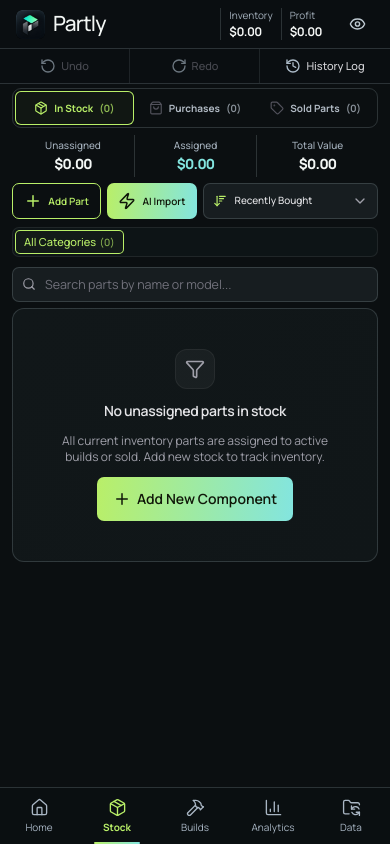
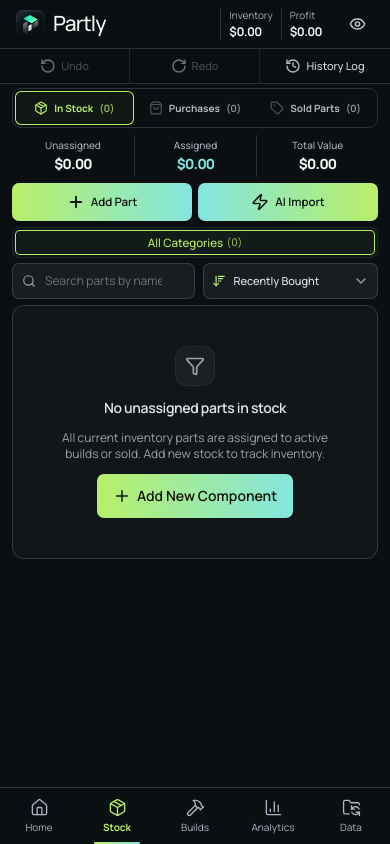
Before and after one commit to Mehmood28/Partly-app, a React (Vite) app: page / in a window 390 px wide. Both pictures are taken after a click on the button 334 px from the left and 550 px from the top of the page. Built offline with nearby package versions, Linux system fonts and the light colour scheme.

Commit message:
feat: add scroll indicators and update UI layouts
- Integrated `CustomScrollIndicator` into virtualized views
- Added `WindowScrollIndicator` to main application layout
- Refactored inventory action buttons and filter bar for better mobile responsiveness

```diff
--- a/src/App.tsx
+++ b/src/App.tsx
@@ -18,6 +18,7 @@ import { SellPartModal } from './components/parts/sellPart/SellPartModal';
 import { BulkStockEntryModal, ParsedBulkStockItem } from './components/BulkStockEntryModal';
 import { InventoryComponent, PCBuild, PurchaseEntry } from './types';
 import { normalizeTags } from './utils/helpers';
+import { WindowScrollIndicator } from './components/ui/WindowScrollIndicator';
 
 function AppContent() {
   const { showToast } = useToast();
@@ -347,6 +348,7 @@ function AppContent() {
         isBusy={isResetting}
         busyText="Clearing..."
       />
+      <WindowScrollIndicator />
       </div>
     </div>
   );
--- a/src/components/InventoryFilterBar.tsx
+++ b/src/components/InventoryFilterBar.tsx
@@ -51,9 +51,9 @@ export const InventoryFilterBar: React.FC<InventoryFilterBarProps> = ({
     : [];
 
   return (
-    <div className={`inventory-filter-bar w-full space-y-2 ${compactControls ? 'is-compact' : ''}`}>
+    <div className={`inventory-filter-bar w-full flex flex-col gap-1.5 ${compactControls ? 'is-compact' : ''}`}>
       {showCategories && (
-        <div className="category-filters w-full py-0.5">
+        <div className="category-filters w-full">
           <div className="category-segmented flex flex-wrap items-center p-[2px] gap-[2px] rounded-[7px] border border-white/[0.08] bg-[#0d1416] w-full">
             <button
               type="button"
@@ -62,14 +62,14 @@ export const InventoryFilterBar: React.FC<InventoryFilterBarProps> = ({
                 onSubCategoryChange?.('');
               }}
               data-active={activeCategory === 'ALL'}
-              className={`relative px-2.5 py-0.5 rounded-[5px] text-[11px] font-medium leading-none flex items-center justify-center gap-1 flex-shrink-0 transition-all duration-150 focus-visible:outline-none focus-visible:ring-1 focus-visible:ring-[#B9EF68] h-[24px] ${
+              className={`relative flex-1 min-w-max px-2.5 py-0.5 rounded-[5px] text-[11.5px] font-medium leading-none flex items-center justify-center gap-1 transition-all duration-150 focus-visible:outline-none focus-visible:ring-1 focus-visible:ring-[#B9EF68] h-[25px] ${
                 activeCategory === 'ALL'
                   ? 'text-[#B9EF68] bg-[#B9EF68]/[0.03] shadow-[inset_0_0_0_1px_#B9EF68]'
                   : 'text-[#b1bac4] border-0 bg-transparent hover:text-zinc-200 hover:bg-white/[0.04]'
               }`}
             >
               <span className="whitespace-nowrap font-medium">All Categories</span>
-              <span className="shrink-0 font-mono text-[10px] opacity-75">
+              <span className="shrink-0 font-mono text-[10.5px] opacity-75">
                 ({components.filter(isAvailable).length})
               </span>
             </button>
@@ -87,14 +87,14 @@ export const InventoryFilterBar: React.FC<InventoryFilterBarProps> = ({
                     onSubCategoryChange?.('');
                   }}
                   data-active={isActive}
-                  className={`relative px-2.5 py-0.5 rounded-[5px] text-[11px] font-medium leading-none flex items-center justify-center gap-1 flex-shrink-0 transition-all duration-150 focus-visible:outline-none focus-visible:ring-1 focus-visible:ring-[#B9EF68] h-[24px] ${
+                  className={`relative flex-1 min-w-max px-2.5 py-0.5 rounded-[5px] text-[11.5px] font-medium leading-none flex items-center justify-center gap-1 transition-all duration-150 focus-visible:outline-none focus-visible:ring-1 focus-visible:ring-[#B9EF68] h-[25px] ${
                     isActive
                       ? 'text-[#B9EF68] bg-[#B9EF68]/[0.03] shadow-[inset_0_0_0_1px_#B9EF68]'
                       : 'text-[#b1bac4] border-0 bg-transparent hover:text-zinc-200 hover:bg-white/[0.04]'
                   }`}
                 >
                   <span className="whitespace-nowrap font-medium">{cat}</span>
-                  <span className="shrink-0 font-mono text-[10px] opacity-75">
+                  <span className="shrink-0 font-mono text-[10.5px] opacity-75">
                     ({count})
                   </span>
                 </button>
@@ -106,7 +106,7 @@ export const InventoryFilterBar: React.FC<InventoryFilterBarProps> = ({
 
       {/* Secondary Tag Group Filter Bar (Wrapped Row with Dividers) */}
       {currentTagGroups.length > 0 && (
-        <div className="subcategory-filters w-full py-0.5">
+        <div className="subcategory-filters w-full">
           <div className="subcategory-segmented inline-flex flex-wrap items-center p-[2px] gap-[2px] rounded-[7px] border border-white/[0.08] bg-[#0d1416] w-auto max-w-full">
             {currentTagGroups.map((group, groupIdx) => (
               <React.Fragment key={group.label}>
@@ -133,7 +133,7 @@ export const InventoryFilterBar: React.FC<InventoryFilterBarProps> = ({
                         }
                       }}
                       data-active={isActive}
-                      className={`relative px-2 py-0.5 rounded-[5px] text-[10px] font-semibold leading-none flex items-center justify-center flex-shrink-0 transition-all duration-150 focus-visible:outline-none focus-visible:ring-1 focus-visible:ring-[#B9EF68] h-[20px] ${
+                      className={`relative px-2 py-0.5 rounded-[5px] text-[10.5px] font-semibold leading-none flex items-center justify-center flex-shrink-0 transition-all duration-150 focus-visible:outline-none focus-visible:ring-1 focus-visible:ring-[#B9EF68] h-[21px] ${
                         isActive
                           ? 'text-[#B9EF68] bg-[#B9EF68]/[0.03] shadow-[inset_0_0_0_1px_#B9EF68]'
                           : 'text-[#b1bac4] border-0 bg-transparent hover:text-zinc-200 hover:bg-white/[0.04]'
@@ -149,17 +149,18 @@ export const InventoryFilterBar: React.FC<InventoryFilterBarProps> = ({
         </div>
       )}
 
-      {/* Controls Row: Search & Sort */}
-      {(showSearch || (showSort && onSortByChange)) && <div className="inventory-filter-controls flex w-full min-w-0 max-w-full flex-col gap-2 sm:flex-row">
+      {/* Controls Row: Search & Sort side-by-side */}
+      {(showSearch || (showSort && onSortByChange)) && (
+        <div className="inventory-filter-controls flex flex-row items-center gap-2 w-full min-w-0 max-w-full">
           {showSearch && (
-        <div className="relative flex-1 min-w-0 w-full max-w-full group">
+            <div className="relative flex-1 min-w-0 group">
               <Search className="absolute left-2.5 top-1/2 h-3.5 w-3.5 -translate-y-1/2 text-zinc-400 pointer-events-none" />
               <input
                 type="text"
                 placeholder="Search parts by name or model..."
                 value={searchQuery}
                 onChange={(e) => onSearchChange(e.target.value)}
-            className="app-field max-w-full box-border pl-8 pr-8 text-sm placeholder:text-zinc-500"
+                className="app-field max-w-full box-border pl-8 pr-8 text-xs placeholder:text-zinc-500 !h-[36px] !min-h-[36px]"
               />
               {searchQuery && (
                 <button
@@ -176,7 +177,7 @@ export const InventoryFilterBar: React.FC<InventoryFilterBarProps> = ({
           )}
 
           {showSort && onSortByChange && (
-          <div className="inventory-sort-control w-full sm:w-auto shrink-0 z-30 relative min-w-0 max-w-full">
+            <div className="inventory-sort-control shrink-0 z-30 relative min-w-0 w-[155px] sm:w-[185px]">
               <CustomSelect
                 value={sortBy}
                 onChange={(val) => onSortByChange(val as SortOption)}
@@ -187,13 +188,15 @@ export const InventoryFilterBar: React.FC<InventoryFilterBarProps> = ({
                   { value: 'highest-stock', label: 'Highest Units in Stock' },
                   { value: 'lowest-stock', label: 'Lowest Units in Stock' }
                 ]}
-              icon={<ArrowDownWideNarrow className="h-4 w-4 text-[#B9EF68]" />}
-              className="w-full sm:min-w-[210px]"
-              dropdownClassName="shadow-2xl min-w-[230px] py-1.5"
+                icon={<ArrowDownWideNarrow className="h-3.5 w-3.5 text-[#B9EF68]" />}
+                className="w-full"
+                dropdownClassName="shadow-2xl min-w-[210px] py-1.5"
+                fitLongestOption={false}
               />
             </div>
           )}
-      </div>}
+        </div>
+      )}
     </div>
   );
 };
--- a/src/components/InventoryView.tsx
+++ b/src/components/InventoryView.tsx
@@ -14,9 +14,9 @@ import {
   SortOption,
   getConflictingTags
 } from '../utils/helpers';
-import { Plus, Filter, Zap, Layers, ArrowDownWideNarrow } from 'lucide-react';
-import { CustomSelect } from './ui/CustomSelect';
+import { Plus, Filter, Zap, Layers } from 'lucide-react';
 import { useVirtualListScroll } from '../hooks/useVirtualListScroll';
+import { CustomScrollIndicator } from './ui/CustomScrollIndicator';
 
 interface InventoryViewProps {
   isActive?: boolean;
@@ -195,44 +195,29 @@ export const InventoryView: React.FC<InventoryViewProps> = React.memo(({
         </div>
       </div>
 
-      <div className="inventory-actions stock-actions-row">
+      <div className="inventory-actions stock-actions-row grid grid-cols-2 gap-2 w-full">
         <button
           type="button"
           onClick={() => onOpenAddComponent()}
-          className="app-button app-button-outline flex shrink-0 items-center justify-center gap-1.5 px-4"
+          className="app-button flex w-full items-center justify-center gap-1.5 px-4 h-[38px] text-xs font-bold text-[#0d1612] bg-gradient-to-r from-[#b9ef68] to-[#83e5df] border-none whitespace-nowrap shadow-sm hover:brightness-105 transition-all"
+          style={{ background: 'linear-gradient(90deg, #b9ef68 0%, #83e5df 100%)', color: '#0d1612', border: 'none' }}
           title="Add a new component"
         >
-          <Plus className="w-3.5 h-3.5 shrink-0" />
+          <Plus className="w-3.5 h-3.5 stroke-[2.5] text-current shrink-0" />
           <span>Add Part</span>
         </button>
         {onOpenBulkEntry && (
           <button
             type="button"
             onClick={onOpenBulkEntry}
-            className="app-button app-button-primary flex items-center justify-center gap-1.5 px-4"
+            className="app-button flex w-full items-center justify-center gap-1.5 px-4 h-[38px] text-xs font-bold text-[#0d1612] bg-gradient-to-r from-[#83e5df] to-[#b9ef68] border-none whitespace-nowrap shadow-sm hover:brightness-105 transition-all"
+            style={{ background: 'linear-gradient(90deg, #83e5df 0%, #b9ef68 100%)', color: '#0d1612', border: 'none' }}
             title="Fast Bulk Stock Entry via AI Text or Image Scan"
           >
-            <Zap className="h-3.5 w-3.5 shrink-0" />
+            <Zap className="h-3.5 w-3.5 text-current shrink-0" />
             <span>AI Import</span>
           </button>
         )}
-        <div className="stock-sort-control">
-          <CustomSelect
-            value={sortBy}
-            onChange={(val) => setSortBy(val as SortOption)}
-            options={[
-              { value: 'newest-purchase', label: 'Recently Bought' },
-              { value: 'highest-price', label: 'Highest Price Per Unit' },
-              { value: 'lowest-price', label: 'Lowest Price Per Unit' },
-              { value: 'highest-stock', label: 'Highest Units in Stock' },
-              { value: 'lowest-stock', label: 'Lowest Units in Stock' },
-            ]}
-            icon={<ArrowDownWideNarrow className="h-3.5 w-3.5 text-[#B9EF68]" />}
-            className="w-full"
-            dropdownClassName="py-1.5"
-            fitLongestOption={false}
-          />
-        </div>
       </div>
 
       <div className="inventory-filters">
@@ -247,7 +232,7 @@ export const InventoryView: React.FC<InventoryViewProps> = React.memo(({
           onSubTagToggle={handleSubTagToggle}
           sortBy={sortBy}
           onSortByChange={setSortBy}
-          showSort={false}
+          showSort={true}
           onlyAvailable={true}
         />
       </div>
@@ -287,13 +272,13 @@ export const InventoryView: React.FC<InventoryViewProps> = React.memo(({
           ))}
         </div>
       ) : (
+        <div className="relative">
           <div
             ref={parentRef}
             onScroll={handleScroll}
-          className="max-h-[75dvh] min-h-[360px] overflow-y-auto pr-1"
+            className="max-h-[75dvh] min-h-[360px] overflow-y-auto no-scrollbar pr-1"
             style={{
               overflowAnchor: 'none',
-            scrollbarWidth: 'thin',
             }}
           >
             <div
@@ -328,6 +313,8 @@ export const InventoryView: React.FC<InventoryViewProps> = React.memo(({
               })}
             </div>
           </div>
+          <CustomScrollIndicator containerRef={parentRef} />
+        </div>
       )}
     </div>
   );
--- /dev/null
+++ b/src/components/ui/CustomScrollIndicator.tsx
@@ -0,0 +1,81 @@
+import React, { useEffect, useRef, useState, useCallback } from 'react';
+
+interface CustomScrollIndicatorProps {
+  containerRef: React.RefObject<HTMLDivElement | null>;
+  className?: string;
+}
+
+export const CustomScrollIndicator: React.FC<CustomScrollIndicatorProps> = ({
+  containerRef,
+  className = '',
+}) => {
+  const [visible, setVisible] = useState(false);
+  const [thumbStyle, setThumbStyle] = useState<{ height: number; top: number }>({
+    height: 0,
+    top: 0,
+  });
+  const hideTimerRef = useRef<number | null>(null);
+
+  const updateThumb = useCallback(() => {
+    const el = containerRef.current;
+    if (!el) return;
+
+    const { scrollTop, scrollHeight, clientHeight } = el;
+    const maxScroll = scrollHeight - clientHeight;
+
+    if (maxScroll <= 4) {
+      setVisible(false);
+      return;
+    }
+
+    const ratio = clientHeight / scrollHeight;
+    const thumbHeight = Math.max(28, Math.round(clientHeight * ratio));
+    const availableTrack = clientHeight - thumbHeight;
+    const top = Math.round((scrollTop / maxScroll) * availableTrack);
+
+    setThumbStyle({ height: thumbHeight, top });
+    setVisible(true);
+
+    if (hideTimerRef.current) {
+      window.clearTimeout(hideTimerRef.current);
+    }
+    hideTimerRef.current = window.setTimeout(() => {
+      setVisible(false);
+    }, 800);
+  }, [containerRef]);
+
+  useEffect(() => {
+    const el = containerRef.current;
+    if (!el) return;
+
+    const onScroll = () => {
+      updateThumb();
+    };
+
+    el.addEventListener('scroll', onScroll, { passive: true });
+
+    return () => {
+      el.removeEventListener('scroll', onScroll);
+      if (hideTimerRef.current) {
+        window.clearTimeout(hideTimerRef.current);
+      }
+    };
+  }, [containerRef, updateThumb]);
+
+  return (
+    <div
+      aria-hidden="true"
+      className={`pointer-events-none absolute right-0.5 top-1 bottom-1 w-1.5 z-20 transition-opacity duration-300 ease-out ${
+        visible ? 'opacity-100' : 'opacity-0'
+      } ${className}`}
+    >
+      <div
+        className="w-1 bg-[#B9EF68]/80 rounded-full shadow-[0_0_6px_rgba(185,239,104,0.3)]"
+        style={{
+          height: `${thumbStyle.height}px`,
+          transform: `translateY(${thumbStyle.top}px)`,
+        }}
+      />
+    </div>
+  );
+};
--- /dev/null
+++ b/src/components/ui/WindowScrollIndicator.tsx
@@ -0,0 +1,99 @@
+import React, { useEffect, useRef, useState, useCallback } from 'react';
+
+export const WindowScrollIndicator: React.FC = () => {
+  const [visible, setVisible] = useState(false);
+  const [offsets, setOffsets] = useState<{ top: number; bottom: number }>({
+    top: 76,
+    bottom: 68,
+  });
+  const [thumbStyle, setThumbStyle] = useState<{ height: number; top: number }>({
+    height: 0,
+    top: 0,
+  });
+  const hideTimerRef = useRef<number | null>(null);
+
+  const updateOffsets = useCallback(() => {
+    const header = document.querySelector('.partly-header') as HTMLElement | null;
+    const nav = document.querySelector('.partly-navigation') as HTMLElement | null;
+    const top = header ? Math.round(header.getBoundingClientRect().bottom) + 2 : 76;
+    const bottom = nav ? Math.round(window.innerHeight - nav.getBoundingClientRect().top) + 2 : 68;
+    const newOffsets = { top: Math.max(0, top), bottom: Math.max(0, bottom) };
+    setOffsets(newOffsets);
+    return newOffsets;
+  }, []);
+
+  const updateThumb = useCallback(() => {
+    const scrollY = window.scrollY || document.documentElement.scrollTop || document.body.scrollTop || 0;
+    const scrollHeight = document.documentElement.scrollHeight;
+    const clientHeight = window.innerHeight;
+    const maxScroll = scrollHeight - clientHeight;
+
+    if (maxScroll <= 12) {
+      setVisible(false);
+      return;
+    }
+
+    const { top: topOffset, bottom: bottomOffset } = updateOffsets();
+    const trackHeight = clientHeight - topOffset - bottomOffset;
+
+    if (trackHeight <= 40) {
+      setVisible(false);
+      return;
+    }
+
+    const ratio = clientHeight / scrollHeight;
+    const thumbHeight = Math.max(28, Math.round(trackHeight * ratio));
+    const availableTrack = Math.max(0, trackHeight - thumbHeight);
+    const top = Math.round((scrollY / maxScroll) * availableTrack);
+
+    setThumbStyle({ height: thumbHeight, top });
+    setVisible(true);
+
+    if (hideTimerRef.current) {
+      window.clearTimeout(hideTimerRef.current);
+    }
+    hideTimerRef.current = window.setTimeout(() => {
+      setVisible(false);
+    }, 800);
+  }, [updateOffsets]);
+
+  useEffect(() => {
+    updateOffsets();
+
+    const onScroll = () => {
+      updateThumb();
+    };
+
+    window.addEventListener('scroll', onScroll, { passive: true });
+    window.addEventListener('resize', onScroll, { passive: true });
+
+    return () => {
+      window.removeEventListener('scroll', onScroll);
+      window.removeEventListener('resize', onScroll);
+      if (hideTimerRef.current) {
+        window.clearTimeout(hideTimerRef.current);
+      }
+    };
+  }, [updateThumb, updateOffsets]);
+
+  return (
+    <div
+      aria-hidden="true"
+      className={`pointer-events-none fixed right-0.5 w-1.5 z-30 transition-opacity duration-300 ease-out ${
+        visible ? 'opacity-100' : 'opacity-0'
+      }`}
+      style={{
+        top: `${offsets.top}px`,
+        bottom: `${offsets.bottom}px`,
+      }}
+    >
+      <div
+        className="w-1 bg-[#B9EF68]/80 rounded-full shadow-[0_0_6px_rgba(185,239,104,0.3)]"
+        style={{
+          height: `${thumbStyle.height}px`,
+          transform: `translateY(${thumbStyle.top}px)`,
+        }}
+      />
+    </div>
+  );
+};
--- a/src/index.css
+++ b/src/index.css
@@ -38,14 +38,51 @@
 }
 
 @layer base {
-  * { box-sizing: border-box; }
+  * {
+    box-sizing: border-box;
+  }
+
+  /* Modern rounded custom scrollbar throughout the app */
+  ::-webkit-scrollbar {
+    width: 5px;
+    height: 5px;
+  }
+
+  ::-webkit-scrollbar-track {
+    background: transparent;
+  }
+
+  ::-webkit-scrollbar-thumb {
+    background-color: rgba(185, 239, 104, 0.45);
+    border-radius: 9999px !important;
+  }
+
+  ::-webkit-scrollbar-thumb:hover {
+    background-color: rgba(185, 239, 104, 0.75);
+  }
+
+  ::-webkit-scrollbar-corner {
+    background: transparent;
+  }
+
+  html, body {
+    scrollbar-width: none !important;
+    -ms-overflow-style: none !important;
+  }
+
+  html::-webkit-scrollbar,
+  body::-webkit-scrollbar {
+    display: none !important;
+    width: 0 !important;
+    height: 0 !important;
+  }
 
   html {
     min-width: 320px;
     background: var(--app-canvas);
     -webkit-text-size-adjust: 100%;
     text-size-adjust: 100%;
-    scrollbar-color: rgba(168, 255, 62, 0.28) transparent;
+    overflow-x: hidden;
   }
 
   body {
@@ -214,8 +251,17 @@
 }
 
 @layer utilities {
-  .hide-scrollbar::-webkit-scrollbar { display: none; }
-  .hide-scrollbar { -ms-overflow-style: none; scrollbar-width: none; }
+  .hide-scrollbar::-webkit-scrollbar,
+  .no-scrollbar::-webkit-scrollbar {
+    display: none !important;
+    width: 0 !important;
+    height: 0 !important;
+  }
+  .hide-scrollbar,
+  .no-scrollbar {
+    -ms-overflow-style: none !important;
+    scrollbar-width: none !important;
+  }
 }
 
 @media (max-width: 639px) {
@@ -246,12 +292,12 @@ button:focus-visible, a:focus-visible { outline:2px solid var(--app-lime); outli
 
 /* Segmented pill container for category and subcategory filter bars */
 .category-segmented { display:flex; flex-wrap:wrap; align-items:center; padding:2px; gap:2px; border-radius:7px; border:1px solid rgba(255,255,255,.08); background:#0d1416; width:100%; }
-.category-segmented > button { height:24px !important; min-height:24px !important; padding:0 9px !important; font-size:11px !important; line-height:1 !important; border:0 !important; border-radius:5px !important; background:transparent !important; color:#b1bac4 !important; display:flex !important; align-items:center !important; justify-content:center !important; gap:3.5px !important; flex-shrink:0 !important; transition:all 150ms ease !important; }
+.category-segmented > button { height:25px !important; min-height:25px !important; padding:0 8px !important; font-size:11.5px !important; line-height:1 !important; border:0 !important; border-radius:5px !important; background:transparent !important; color:#b1bac4 !important; display:flex !important; align-items:center !important; justify-content:center !important; gap:3.5px !important; flex:1 0 auto !important; transition:all 150ms ease !important; }
 .category-segmented > button:hover { color:#e4e4e7 !important; background:rgba(255,255,255,.04) !important; }
 .category-segmented > button[data-active='true'] { color:var(--app-lime) !important; background:rgba(185,239,104,.03) !important; box-shadow:inset 0 0 0 1px var(--app-lime) !important; }
 
 .subcategory-segmented { display:inline-flex; flex-wrap:wrap; align-items:center; padding:2px; gap:2px; border-radius:7px; border:1px solid rgba(255,255,255,.08); background:#0d1416; width:auto; max-width:100%; }
-.subcategory-segmented > button { height:20px !important; min-height:20px !important; padding:0 8px !important; font-size:10px !important; font-weight:600 !important; line-height:1 !important; border:0 !important; border-radius:5px !important; background:transparent !important; color:#b1bac4 !important; display:flex !important; align-items:center !important; justify-content:center !important; flex-shrink:0 !important; transition:all 150ms ease !important; }
+.subcategory-segmented > button { height:21px !important; min-height:21px !important; padding:0 8px !important; font-size:10.5px !important; font-weight:600 !important; line-height:1 !important; border:0 !important; border-radius:5px !important; background:transparent !important; color:#b1bac4 !important; display:flex !important; align-items:center !important; justify-content:center !important; flex-shrink:0 !important; transition:all 150ms ease !important; }
 .subcategory-segmented > button:hover { color:#e4e4e7 !important; background:rgba(255,255,255,.04) !important; }
 .subcategory-segmented > button[data-active='true'] { color:var(--app-lime) !important; background:rgba(185,239,104,.03) !important; box-shadow:inset 0 0 0 1px var(--app-lime) !important; }
 
@@ -329,10 +375,13 @@ button:focus-visible, a:focus-visible { outline:2px solid var(--app-lime); outli
 .ai-request .app-field { height:58px; background:#101719; }
 .inventory-capital { display:grid; grid-template-columns:repeat(3,minmax(0,1fr)); text-align:center; padding:6px 0; }
 .inventory-capital > div+div { border-left:1px solid var(--app-line); }
-.inventory-actions { display:flex; gap:10px; }
+.inventory-actions { display:grid; grid-template-columns:repeat(2, minmax(0,1fr)); gap:10px; width:100%; }
 .inventory-filters { padding:0; }
-.inventory-filter-bar .app-field { min-height:35px !important; height:35px !important; font-size:12.5px; border-radius:7px; }
+.inventory-filter-bar .app-field { min-height:36px !important; height:36px !important; font-size:12px; border-radius:7px; }
 .category-filters, .subcategory-filters { display:flex; width:100%; flex-wrap:wrap; overflow-x:visible; gap:0; }
+.inventory-filter-controls { display:flex !important; flex-direction:row !important; align-items:center !important; gap:8px !important; width:100% !important; }
+.inventory-sort-control { width:min(185px, 45vw) !important; min-width:140px !important; flex-shrink:0 !important; }
+.inventory-sort-control .custom-select-trigger { height:36px !important; min-height:36px !important; font-size:11px !important; padding-inline:8px !important; }
 .inventory-group { padding:3px 0 4px; }
 .inventory-stock-row { padding-bottom:5px; }
 .inventory-stock-row[data-type='header'] { padding-top:0; padding-bottom:1px; }
@@ -594,11 +643,9 @@ button.allocated-part:hover { background:rgba(255,255,255,.025); }
   .stock-inventory-layout .inventory-capital > div { padding:4px 3px; }
   .stock-inventory-layout .app-metric-label { font-size:10px; }
   .stock-inventory-layout .app-metric-value { font-size:14px; letter-spacing:-.03em; }
-  .stock-inventory-layout .inventory-actions { display:grid; grid-template-columns:minmax(0,1fr) minmax(0,1fr) max-content; gap:6px; }
-  .stock-inventory-layout .inventory-actions > button { min-width:0; min-height:36px; padding-inline:9px; font-size:10px; white-space:nowrap; }
+  .stock-inventory-layout .inventory-actions { display:grid; grid-template-columns:repeat(2, minmax(0,1fr)); gap:6px; }
+  .stock-inventory-layout .inventory-actions > button { min-width:0; min-height:38px; padding-inline:10px; font-size:11.5px; font-weight:600; white-space:nowrap; }
   .stock-actions-row { align-items:center; }
-  .stock-sort-control { margin-left:0; width:min(190px,45vw); min-width:0; }
-  .stock-sort-control > div > button { height:36px; min-height:36px; padding-inline:9px; font-size:10px; }
   .stock-inventory-layout .inventory-filters > div { gap:5px; }
   .stock-inventory-layout .category-filters { gap:4px; }
   .stock-inventory-layout .app-chip { height:22px; min-height:22px; padding-inline:7px; font-size:10.5px; line-height:1; }
```
Also changed, not shown: src/components/BuildsView.tsx (+5 -2 lines), src/components/history/TransactionHistoryView.tsx (+5 -2 lines), src/components/stock/PurchaseHistoryView.tsx (+5 -2 lines). Lines whose indentation alone changed are shown as unchanged.
